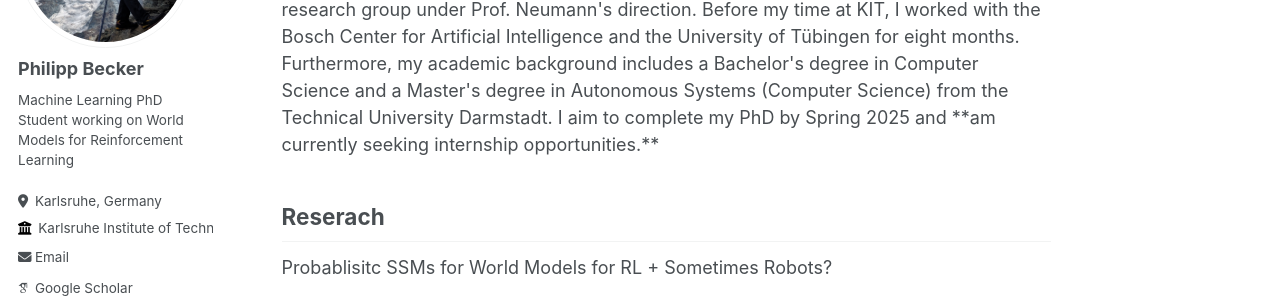
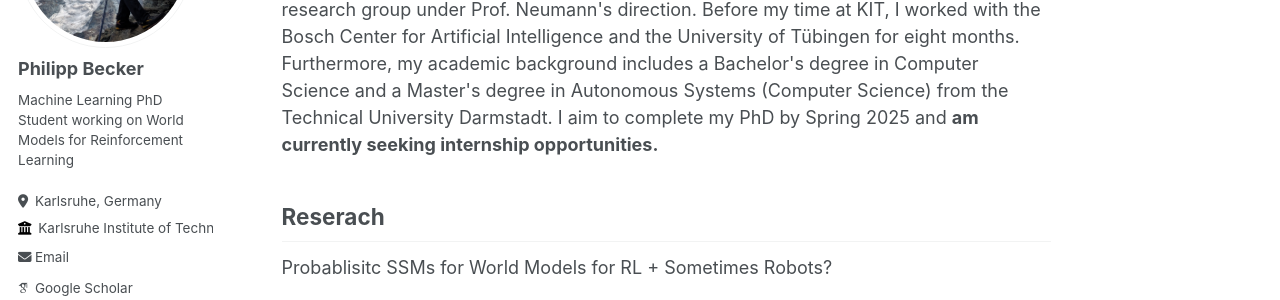
Before and after one commit to pbecker93/pbecker93.github.io, a Jekyll site: the page built from _pages/about.md, in a window 1280 px wide and 1272 px high. Shown: the part 233-533 px from the top of the window. Built offline with Jekyll 4.4.1, drawn with Linux system fonts in a browser that asks for light colours; some web fonts are replaced; some of the changed text lies outside the part shown.

Commit message:
fixed markdown

```diff
--- a/_pages/about.md
+++ b/_pages/about.md
@@ -13,7 +13,7 @@ I am currently pursuing a PhD in Machine Learning at the Karlsruhe Institute of
 Before my time at KIT, I worked with the Bosch Center for Artificial Intelligence and the University of Tübingen for eight months.
 Furthermore, my academic background includes a Bachelor's degree in Computer Science and a Master's degree in Autonomous Systems (Computer Science) from the Technical University Darmstadt.
 
-I aim to complete my PhD by Spring 2025 and **am currently seeking internship opportunities.**
+I aim to complete my PhD by Spring 2025 and <b>am currently seeking internship opportunities.</b>
 </p>
 
 <h2> Reserach </h2>
```
